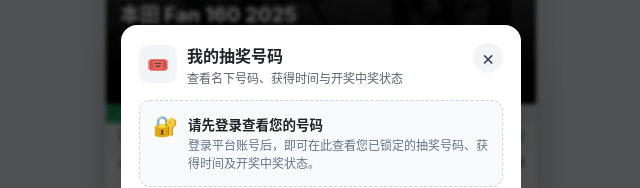
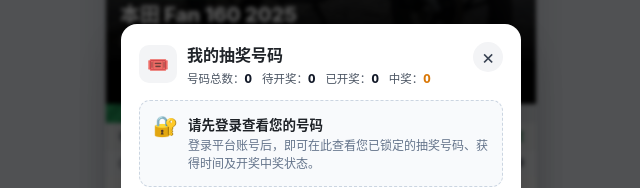
Before and after one commit to DZTZ2026/fan-160-cn-prototype, a plain HTML site: page h5.html in a window 1280 px wide. Both pictures are taken after a click on the button "我的号码". Shown: the part 258-446 px from the top of the page, 319-959 px from the left. Drawn offline with Linux system fonts and the light colour scheme.

Commit message:
Show dynamic ticket summary counts in My Numbers modal header

```diff
--- a/app.js
+++ b/app.js
@@ -230,6 +230,7 @@
   const openMyTicketsFromSuccessBtn = document.getElementById("openMyTicketsFromSuccessBtn");
 
   const lookupResultArea = document.getElementById("lookupResultArea");
+  const ticketsModalStats = document.getElementById("ticketsModalStats");
 
   const openAttributionInfoBtn = document.getElementById("openAttributionInfoBtn");
   const openSelfExclusionBtn = document.getElementById("openSelfExclusionBtn");
@@ -1428,8 +1429,34 @@
     return `<span class="order-status-pill order-status-pill--pending">${raw}</span>`;
   }
 
+  function renderTicketsStats(list) {
+    if (!ticketsModalStats) return;
+    const total = list.length;
+    let won = 0;
+    let drawn = 0;
+    let pending = 0;
+    list.forEach((rec) => {
+      const s = rec.drawStatus || "待开奖";
+      if (s === "中奖" || s === "已中奖") {
+        won += 1;
+        drawn += 1;
+      } else if (s === "未中奖" || s === "已开奖") {
+        drawn += 1;
+      } else {
+        pending += 1;
+      }
+    });
+    ticketsModalStats.innerHTML = `
+      <span>号码总数：<strong>${total}</strong></span>
+      <span>待开奖：<strong>${pending}</strong></span>
+      <span>已开奖：<strong>${drawn}</strong></span>
+      <span class="tickets-stat-won">中奖：<strong>${won}</strong></span>
+    `;
+  }
+
   function renderMyTickets() {
     if (!currentUser) {
+      renderTicketsStats([]);
       lookupResultArea.innerHTML = `
         <div class="helper-card">
           <span class="helper-card-icon" aria-hidden="true">🔐</span>
@@ -1451,6 +1478,7 @@
     }
 
     const matched = getDisplayTicketsForUser(currentUser);
+    renderTicketsStats(matched);
 
     if (matched.length === 0) {
       lookupResultArea.innerHTML = `
--- a/h5.html
+++ b/h5.html
@@ -661,7 +661,12 @@
           <span class="modal-icon-box" aria-hidden="true">🎟️</span>
           <div>
             <h3 id="ticketsModalTitle">我的抽奖号码</h3>
-            <p>查看名下号码、获得时间与开奖中奖状态</p>
+            <p class="tickets-stats-line" id="ticketsModalStats">
+              <span>号码总数：<strong>0</strong></span>
+              <span>待开奖：<strong>0</strong></span>
+              <span>已开奖：<strong>0</strong></span>
+              <span class="tickets-stat-won">中奖：<strong>0</strong></span>
+            </p>
           </div>
         </div>
         <button class="modal-x-btn" data-close-modal="ticketsModal" type="button" aria-label="关闭查询窗口">×</button>
--- a/styles.css
+++ b/styles.css
@@ -1718,6 +1718,26 @@ button {
   color: var(--text-secondary);
 }
 
+.white-modal-header p.tickets-stats-line {
+  margin-top: 4px;
+  display: flex;
+  flex-wrap: wrap;
+  align-items: center;
+  gap: 3px 10px;
+  font-size: 11.5px;
+  color: #4b5563;
+  font-variant-numeric: tabular-nums;
+}
+
+.tickets-stats-line strong {
+  color: #111827;
+  font-weight: 800;
+}
+
+.tickets-stats-line .tickets-stat-won strong {
+  color: #d97706;
+}
+
 .modal-x-btn {
   width: 30px;
   height: 30px;
```
